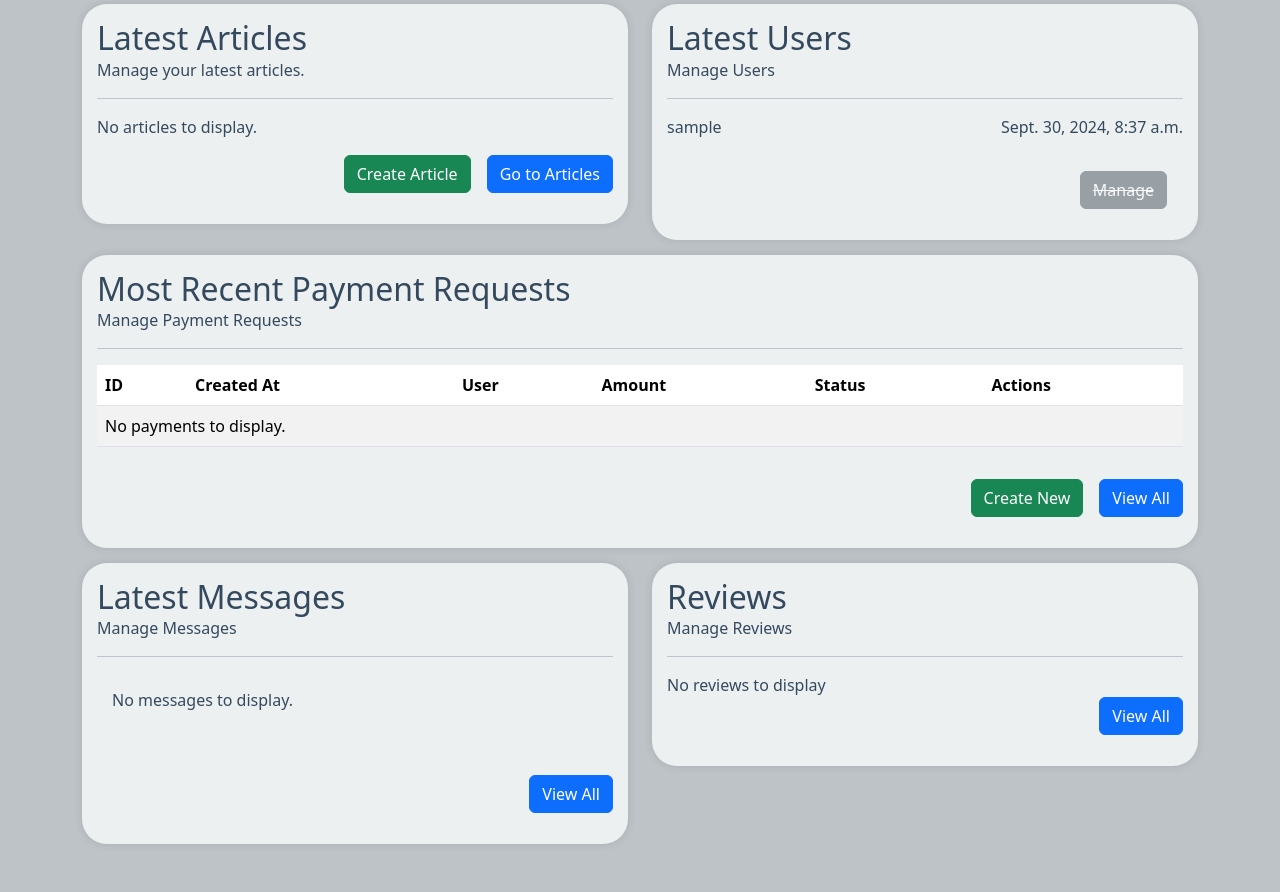
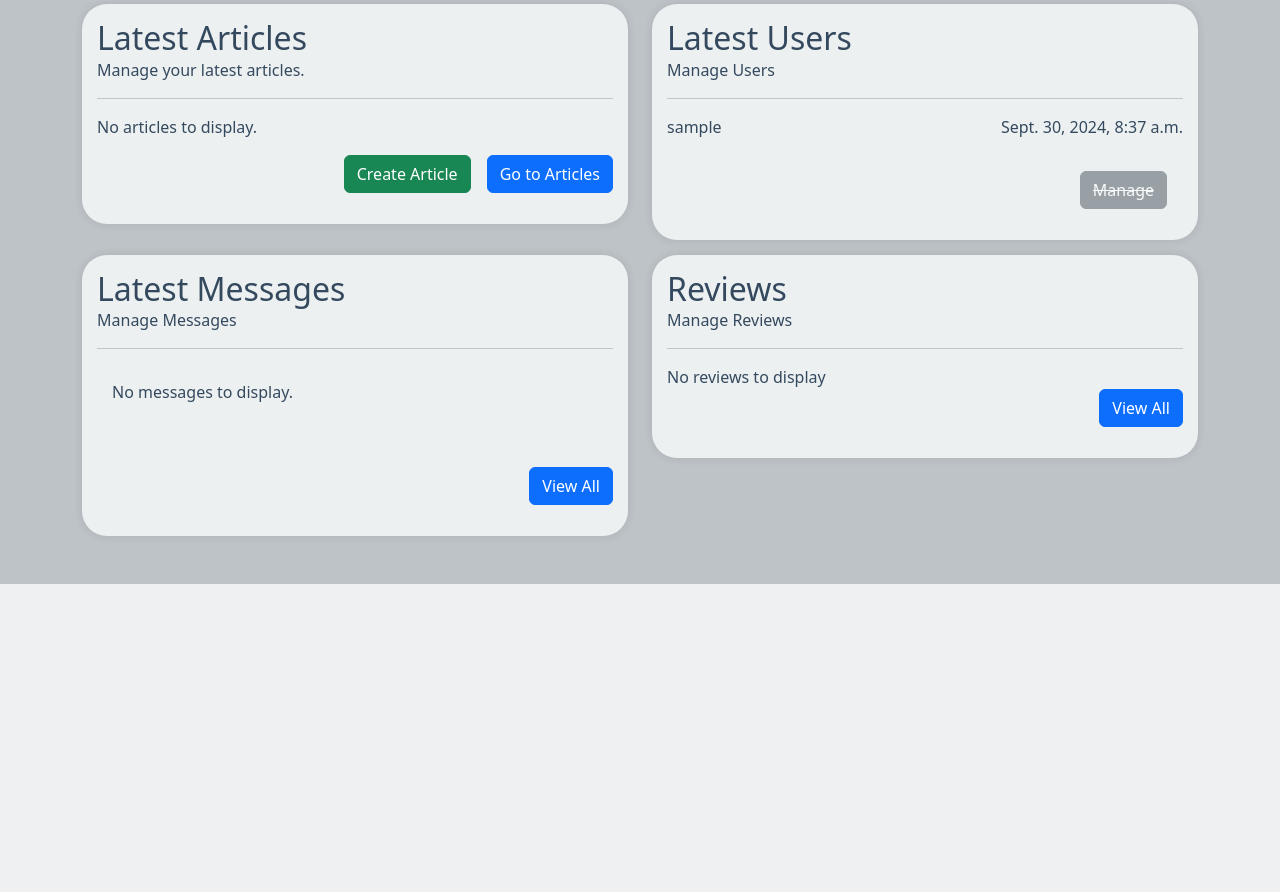
Before and after one commit to JaimieHemmings/fstop, a Django app: page /control-panel/ in a window 1280 px wide. Shown: the part 559-1451 px from the top of the page. After the commit the page ends 1143 px from the top, so only its background shows below. Run offline with Django 5.2, Linux system fonts and the light colour scheme; the visitor is signed in with stand-in values (Sample User, id 1); data comes from the database, SQL or seed files in the repository; data that the repository does not hold is empty.

Commit message:
update: styling changes

```diff
--- a/blog/templates/blog.html
+++ b/blog/templates/blog.html
@@ -18,18 +18,16 @@
 
       {% if articles %}
       {% for article in articles %}
-      <div class="col-sm-6 mt-3 blog-item">
-          <div class="row wrapper">
+      <div class="col-sm-6 mt-3 blog-item row">
         <div
           class="col-sm-4 bg-img"
           style="background-image: url({{ article.thumb.url }})"
         >
         </div>
-            <div class="col-sm-8 pl-3 pb-5">
+        <div class="col-sm-8 pl-3 d-flex flex-column justify-content-between">
           <h2 class="color-white-200 mb-3">{{ article.title }}</h2>
           <p class="color-white-300 pb-3">{{ article.exerpt }}</p>
           <a href="{% url 'article' article.slug %}" class="btn btn-custom-red">Read More</a>
-            </div>
         </div>
       </div>
       {% endfor %}
--- a/controlpanel/templates/control-panel.html
+++ b/controlpanel/templates/control-panel.html
@@ -75,50 +75,6 @@
         </div>
       </div>
 
-      <div class="col-sm-12">
-        <div class="cp-section-wrapper">
-          <h2>Most Recent Payment Requests</h2>
-          <p class="mb-3">Manage Payment Requests</p>
-          <hr>
-          <table class="table table-striped">
-            <thead>
-              <tr>
-                <th scope="col">ID</th>
-                <th scope="col">Created At</th>
-                <th scope="col">User</th>
-                <th scope="col">Amount</th>
-                <th scope="col">Status</th>
-                <th scope="col">Actions</th>
-              </tr>
-            </thead>
-            <tbody>
-              {% if latest_payment_requests %}
-              {% for payment in latest_payment_requests %}
-              <tr>
-                <td>{{ payment.id }}</td>
-                <td>{{ payment.date|date:"l d/m/y" }}</td>
-                <td>{{ payment.name }}</td>
-                <td>£{{ payment.amount|intcomma }}</td>
-                <td>{% if payment == False %}Paid{% else %}Pending{% endif %}</td>
-                <td>
-                  <a href="{% url 'view_payment' payment.id %}" class="btn btn-secondary">View</a>
-                </td>
-              </tr>
-              {% endfor %}
-              {% else %}
-              <tr>
-                <td colspan="6">No payments to display.</td>
-              </tr>
-              {% endif %}
-            </tbody>
-          </table>
-          <div class="d-flex justify-content-end pt-3 pb-3">
-            <a href="{% url 'new_payment' %}" class="btn btn-success mx-3">Create New</a>
-            <a href="{% url 'cp_payments' %}" class="btn btn-primary">View All</a>
-          </div>
-        </div>
-      </div>
-
       <div class="col-sm-6">
         <div class="cp-section-wrapper">
           <h2>Latest Messages</h2>
--- a/templates/partials/home/blog-feed.html
+++ b/templates/partials/home/blog-feed.html
@@ -10,8 +10,7 @@
     </div>
     <div class="row mt-5">
       {% for article in articles %}
-        <div class="col-sm-6">
-          <a href="{% url 'article' article.slug %}" class="news-wrapper">
+        <a href="{% url 'article' article.slug %}" class="news-wrapper col-sm-6">
           <img src="{{ article.thumb.url }}" class="img-fluid" alt="{{ article.title }}">
           <div class="news-body">
             <h3 class="color-white-200 mb-2">{{ article.title }}</h3>
@@ -19,7 +18,6 @@
             <p class="color-white-300 excerpt pt-2">{{ article.exerpt }}</p>
           </div>
         </a>
-        </div>
       {% endfor %}
     </div>
   </div>
```
Also changed, not shown: home/templates/home/index.html (+12 -2 lines), home/templates/home/partials/services-home.html (added, +58 -0 lines), static/css/style.css (+24 -8 lines), templates/partials/home/services-home.html (deleted, +0 -83 lines), home/templates/home/partials/faq.html (renamed from templates/partials/faq.html). Lines whose indentation alone changed are shown as unchanged.
